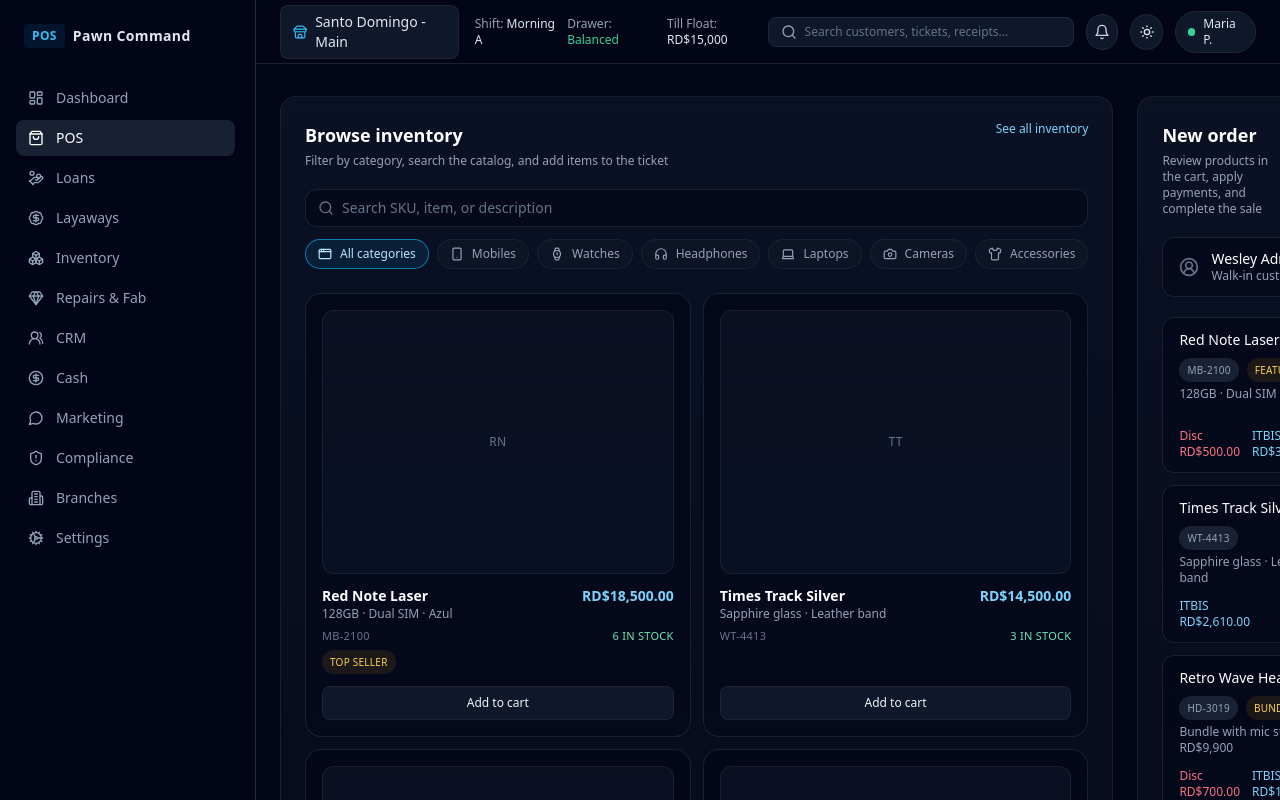
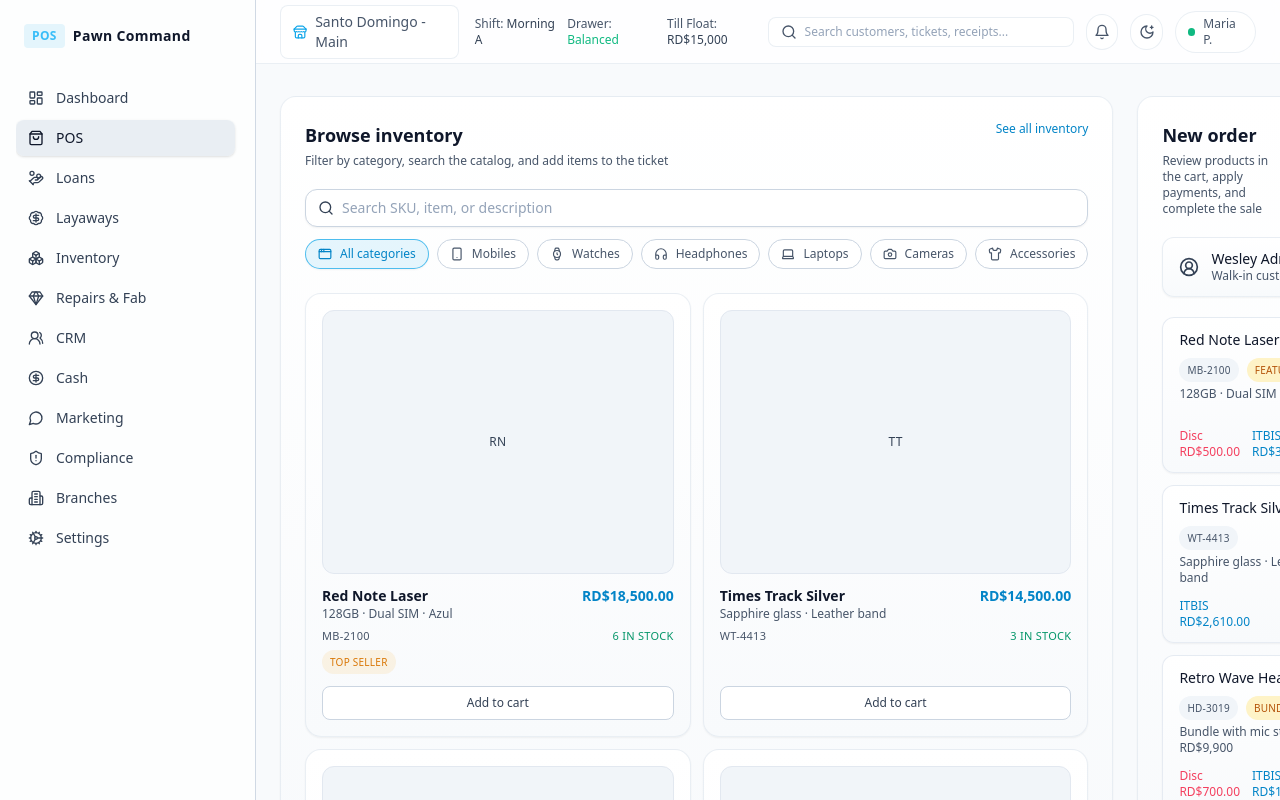
Before and after one commit to dennisc27/pos, a Next.js app: page /pos in a window 1280 px wide. Built offline with nearby package versions, Linux system fonts and the light colour scheme.

Commit message:
Default to light theme and polish light-mode styles

```diff
--- a/app/layout.tsx
+++ b/app/layout.tsx
@@ -15,7 +15,7 @@ export default function RootLayout({
   children: React.ReactNode;
 }>) {
   return (
-    <html lang="en" className="dark">
+    <html lang="en" className="light">
       <body className="flex h-screen overflow-hidden bg-slate-50 text-slate-900 transition-colors duration-200 dark:bg-slate-950 dark:text-slate-100">
         <Sidebar />
         <div className="flex flex-1 flex-col overflow-hidden">
--- a/components/dashboard/skeleton.tsx
+++ b/components/dashboard/skeleton.tsx
@@ -1,12 +1,12 @@
 export function DashboardSectionSkeleton() {
   return (
-    <div className="flex flex-col gap-3 rounded-2xl border border-slate-800/60 bg-slate-900/60 p-5">
-      <div className="h-4 w-2/5 animate-pulse rounded bg-slate-800" />
+    <div className="flex flex-col gap-3 rounded-2xl border border-slate-200/70 bg-white/80 p-5 shadow-sm transition-colors dark:border-slate-800/60 dark:bg-slate-900/60">
+      <div className="h-4 w-2/5 animate-pulse rounded bg-slate-200 dark:bg-slate-800" />
       <div className="grid grid-cols-2 gap-4">
         {Array.from({ length: 4 }).map((_, index) => (
           <div key={index} className="space-y-2">
-            <div className="h-3 w-1/2 animate-pulse rounded bg-slate-800" />
-            <div className="h-6 w-3/4 animate-pulse rounded bg-slate-800" />
+            <div className="h-3 w-1/2 animate-pulse rounded bg-slate-200 dark:bg-slate-800" />
+            <div className="h-6 w-3/4 animate-pulse rounded bg-slate-200 dark:bg-slate-800" />
           </div>
         ))}
       </div>
--- a/components/top-bar.tsx
+++ b/components/top-bar.tsx
@@ -20,7 +20,7 @@ function applyTheme(theme: Theme) {
 }
 
 export function TopBar() {
-  const [theme, setTheme] = useState<Theme>("dark");
+  const [theme, setTheme] = useState<Theme>("light");
 
   useEffect(() => {
     if (typeof window === "undefined") {
@@ -32,7 +32,7 @@ export function TopBar() {
       applyTheme(stored);
       return;
     }
-    applyTheme("dark");
+    applyTheme("light");
   }, []);
 
   useEffect(() => {
```
